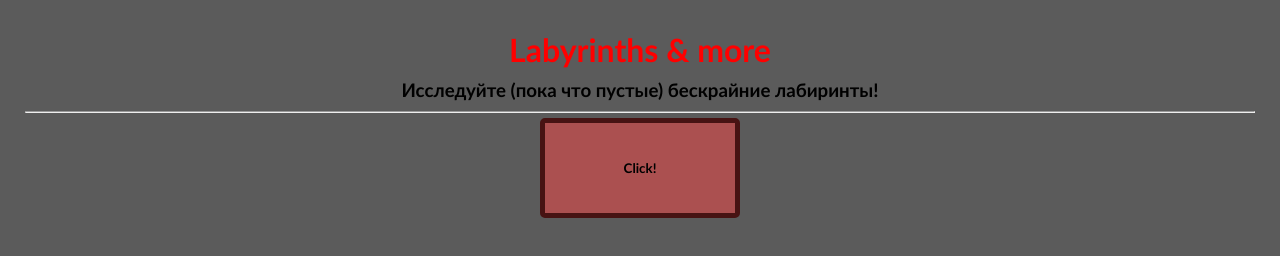
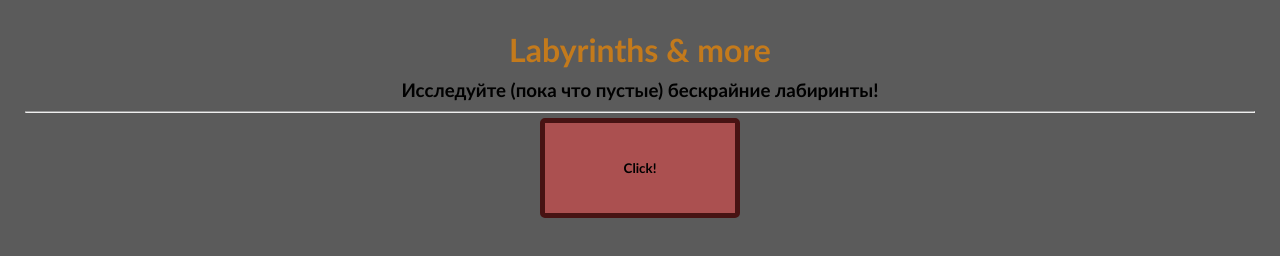
Before and after one commit to Ptah9/some_game, a plain HTML site: page index.html in a window 1280 px wide. Both pictures are taken after a click on the button "Click!". Drawn offline with Linux system fonts and the light colour scheme.

Commit message:
added some scripts and function for button

```diff
--- a/index.html
+++ b/index.html
@@ -11,8 +11,11 @@
         <h1 class="name">Labyrinths & more</h1>
         <h3 class="desc">Исследуйте (пока что пустые) бескрайние лабиринты!</h3>
         <hr>
-        <div class="btn"><button align="" class="click_button">Click!</button></div>
+        <div class="btn">
+            <button id="btn_click" class="click_button">Click!</button>
+        </div>
 
     </div>
+    <script src="script/main.js"></script>
 </body>
 </html>
--- a/script/main.js
+++ b/script/main.js
@@ -1 +1,9 @@
-// lol
+const btn_click = document.getElementById("btn_click"),
+    title = document.querySelector('.name');
+
+btn_click.addEventListener('click',() => {
+    let x = Math.floor(Math.random()*(256));
+    let y = Math.floor(Math.random()*(256));
+    let z = Math.floor(Math.random()*(256));
+    title.style.color = `rgba(${x},${y},${z}, .7)`;
+})
```
